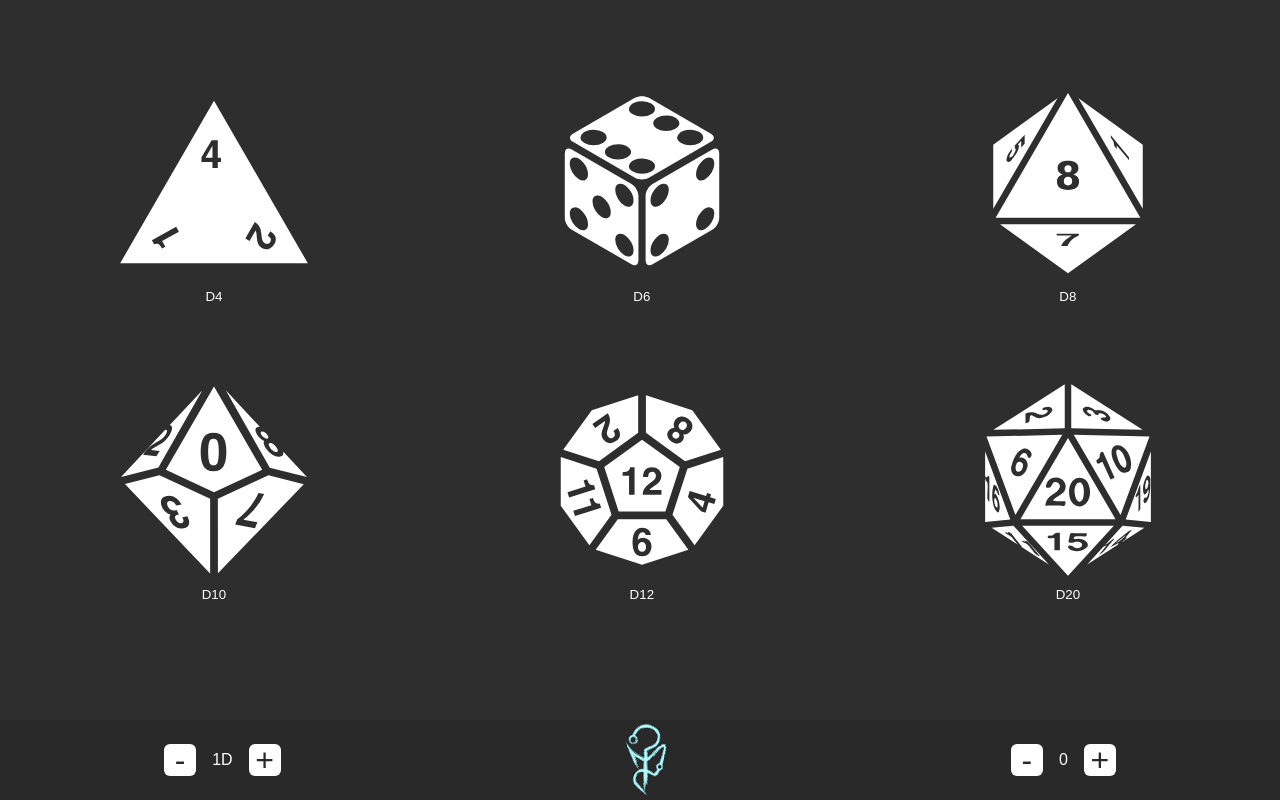
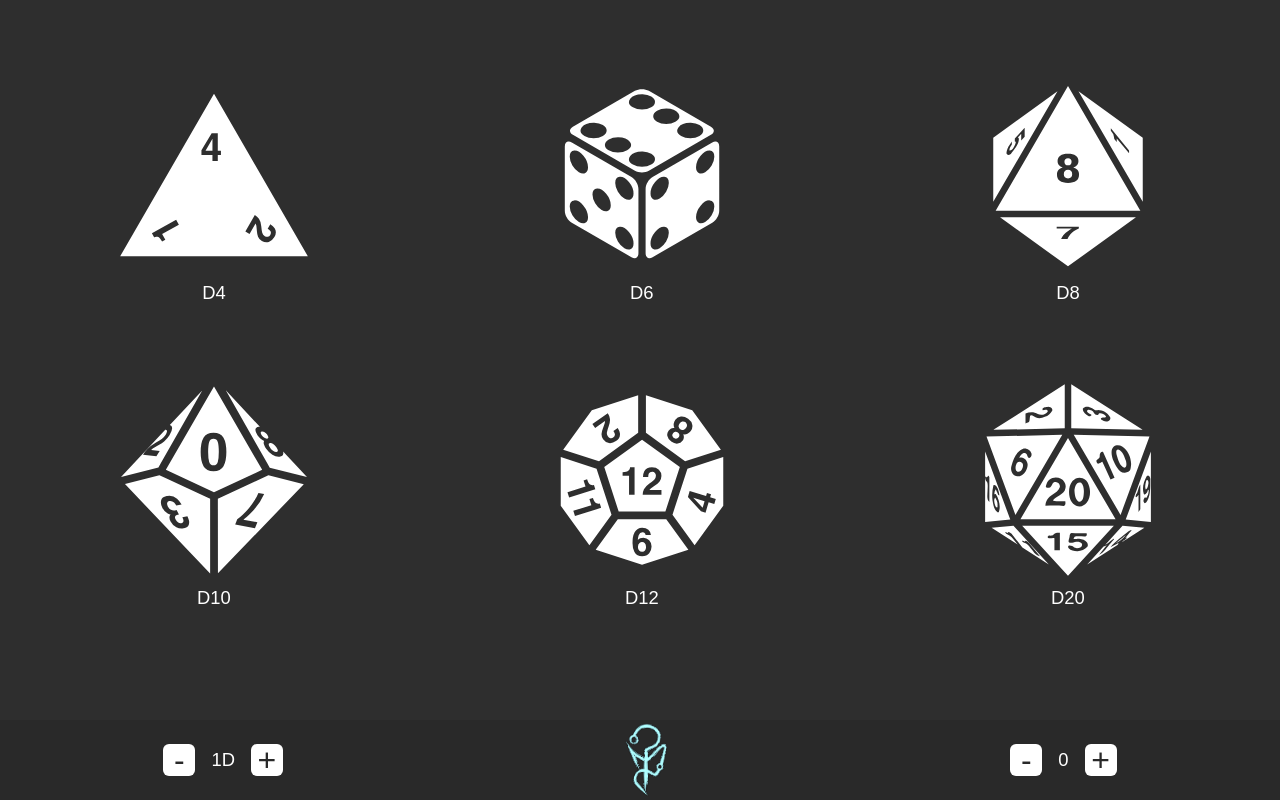
Before and after one commit to RichardVLps/RPG_Dice, a plain HTML site: page index.html in a window 1280 px wide. Drawn offline with Linux system fonts and the light colour scheme.

Commit message:
font update

```diff
--- a/styles/dice.css
+++ b/styles/dice.css
@@ -37,6 +37,10 @@ main {
   align-items: center;
   display: flex;
   gap: 1rem;
+}
+
+.dice__face, .number {
+  font-size: 1.15rem;
 }
 
 .btn, .attack__btn {
```
